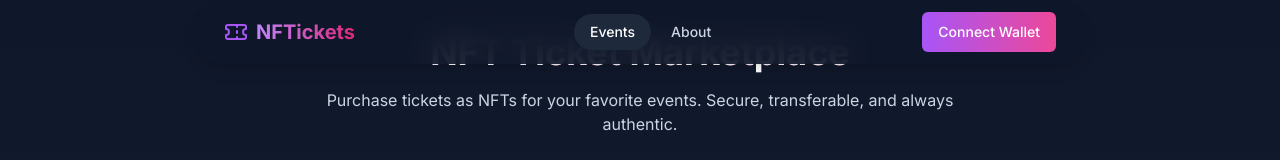
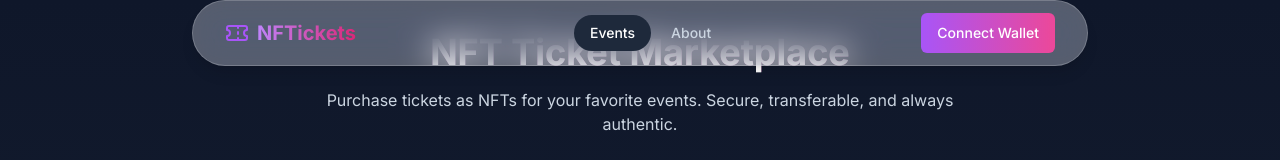
Before and after one commit to dxmaptin/Eureka, a Next.js app: page / in a window 1280 px wide. Shown: the top 160 px of the page. Built offline with nearby package versions, Linux system fonts and the light colour scheme.

Commit message:
style: apply glassmorphism to navbar

```diff
--- a/components/header.tsx
+++ b/components/header.tsx
@@ -50,7 +50,7 @@ export default function Header() {
   return (
     <div className="fixed top-0 left-0 right-0 z-50 flex justify-center transition-all duration-300">
       <nav
-        className={`rounded-full bg-slate-900/90 backdrop-blur-lg shadow-lg transition-all duration-300 flex items-center ${
+        className={`rounded-full border border-white/20 bg-white/30 dark:bg-slate-800/50 backdrop-blur-lg backdrop-saturate-150 shadow-lg transition-all duration-300 flex items-center ${
           scrolled ? "px-6 py-2 w-[90%] max-w-3xl" : "px-8 py-3 w-[95%] max-w-4xl"
         }`}
       >
```
